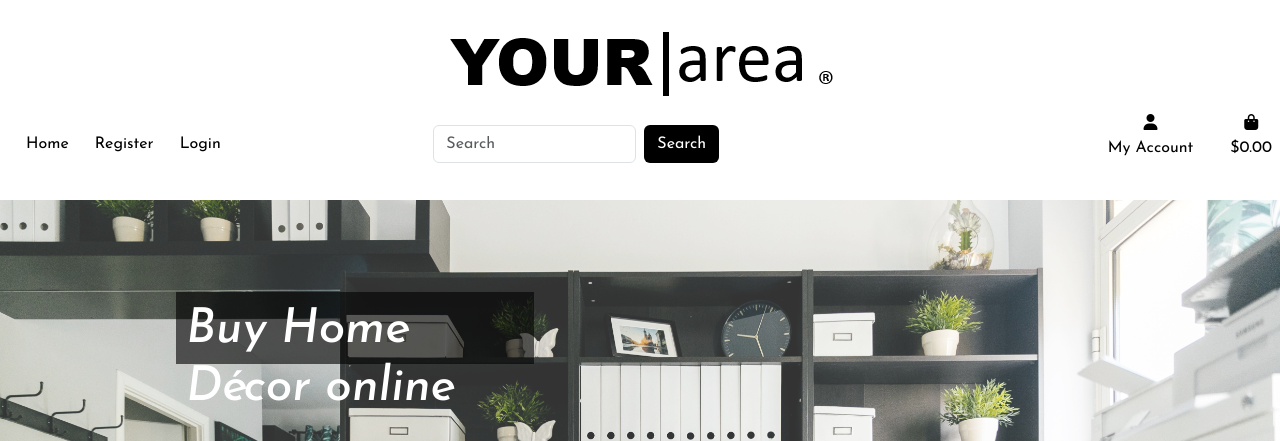
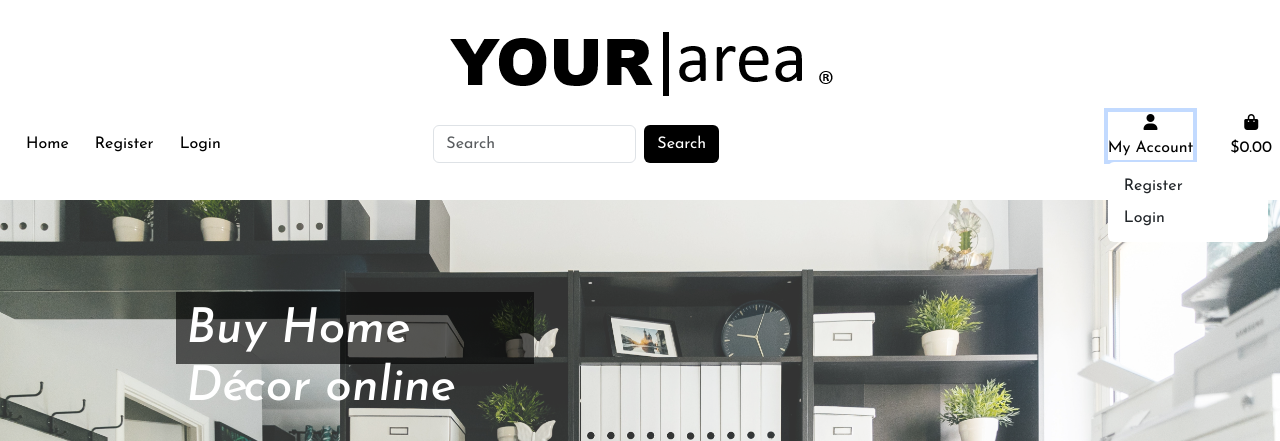
Before and after one commit to TheresLundqvist/Your-area, a Django app: page / in a window 1280 px wide, after a click on "My Account". Shown: the part 56-497 px from the top of the page. Run offline with Django 3.2, Linux system fonts and the light colour scheme; some libraries are stand-ins or nearby versions.

Commit message:
Add dropdown menu to user icon

```diff
--- a/templates/base.html
+++ b/templates/base.html
@@ -68,26 +68,26 @@
       <li class="nav-item">
         <a href="{% url 'home' %}" class="nav-link">Home</a>
       </li>
-      <li class="nav-item">
-        {% if request.user.is_authenticated %}
-        <a href="#" class="nav-link">Logout</a>
-      </li>
-      <li class="nav-item">
-        {% else %}
-        <a href="#" class="nav-link">Register</a>
-      </li>
-      <li class="nav-item">
-        <a href="#" class="nav-link">Login</a>
-        {% endif %}
-      </li>
+      {% if request.user.is_authenticated %}
+        <li class="nav-item">
+          <a href="{% url 'account_logout' %}" class="nav-link">Logout</a>
+        </li>
+      {% else %}
+        <li class="nav-item">
+          <a href="{% url 'account_signup' %}" class="nav-link">Register</a>
+        </li>
+        <li class="nav-item">
+          <a href="{% url 'account_login' %}" class="nav-link">Login</a>
+      {% endif %}
+        </li>
     </ul>
     <form method="GET" action="" class="d-flex" role="search" id="search">
-      <input class="form-control me-2" type="search" name="q" placeholder="Search" aria-label="Search">
-      <button class="btn btn-black" type="submit">Search</button>
+      <input class="form-control me-2" type="search" name="q" placeholder="Search" value="{{ request.GET.q }}" aria-label="Search">
+      <button class="btn btn-black input-group-text" type="submit">Search</button>
     </form>
     <ul class="list-inline list-unstyled mx-2">
       <li class="list-inline-item dropdown">
-        <a class="text-black nav-link" href="#" id="user-options" data-toggle="dropdown" aria-haspopup="true"
+        <a class="text-black nav-link" href="#" id="user-options" data-bs-toggle="dropdown" aria-haspopup="true"
           aria-expanded="false">
           <div class="text-center">
             <div><i class="fa-solid fa-user icon-black"></i></div>
```
